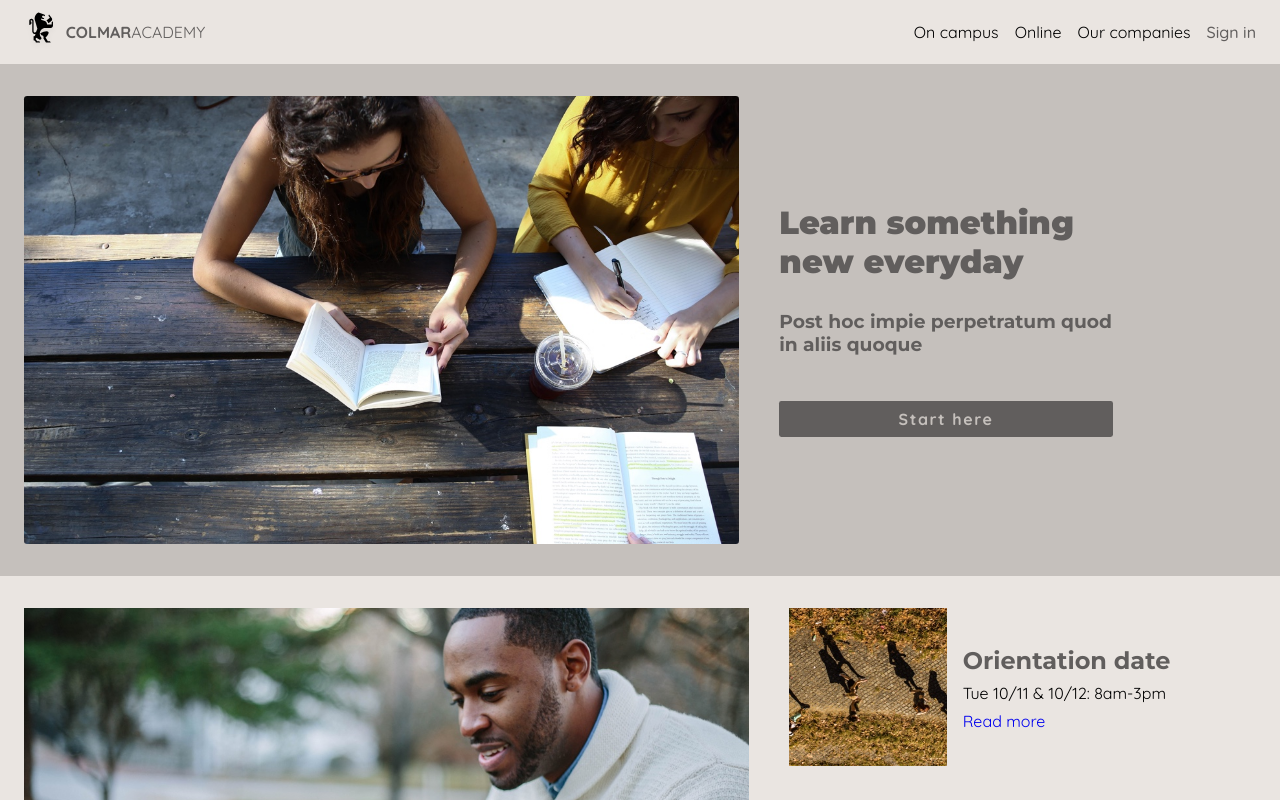
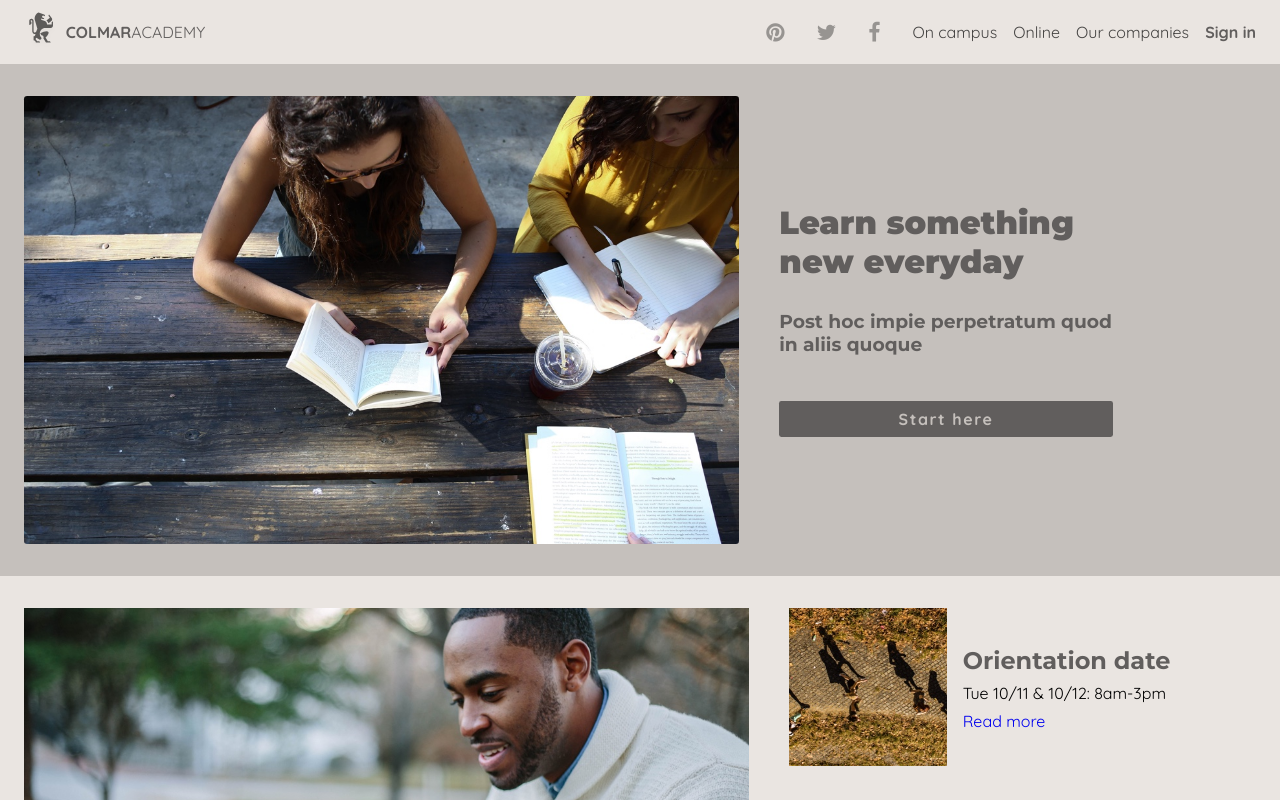
Before and after one commit to DanyBoucher/08_01_Capstone-Colmar_Academy, a plain HTML site: page index.html in a window 1280 px wide. Shown: the top 800 px of the page. Drawn offline with nearby package versions, Linux system fonts and the light colour scheme.

Commit message:
Add social media in the header, logo's colmar is paler

```diff
--- a/index.html
+++ b/index.html
@@ -30,14 +30,26 @@
         </div>
 
         <!-- NAVIGATOR -->
-        <nav>
-          <ul>
-            <li>On campus</li>
-            <li>Online</li>
-            <li>Our companies</li>
-            <li id="bold" >Sign in</li>
-          </ul>
-        </nav>
+
+        <!-- <div class="top-right-header"> -->
+          <nav>
+            <ul>
+              <li class="social-medias"><i class="fa fa-pinterest fa-lg"></i></li>
+              <li class="social-medias"><i class="fa fa-twitter fa-lg"></i></li>
+              <li class="social-medias"><i class="fa fa-facebook fa-lg"></i></li>
+              <li class="paler">On campus</li>
+              <li class="paler">Online</li>
+              <li class="paler">Our companies</li>
+              <li id="bold" >Sign in</li>
+            </ul>
+          </nav>
+          <!-- <div class="social-medias">
+            <ul>
+
+            </ul>
+          </div>
+        </div> -->
+
       </header>
     </div>
   </div>
@@ -253,9 +265,9 @@
 
           <!-- FOOTER - MIDDLE SECTION -->
           <ul>
-            <li><i class="fa fa-pinterest"></i></li>
-            <li><i class="fa fa-twitter"></i></li>
-            <li><i class="fa fa-facebook"></i></li>
+            <li><i class="fa fa-pinterest fa-lg"></i></li>
+            <li><i class="fa fa-twitter fa-lg"></i></li>
+            <li><i class="fa fa-facebook fa-lg"></i></li>
           </ul>
 
           <!-- FOOTER - RIGHT SECTION - NAVIGATOR -->
--- a/resources/css/style.css
+++ b/resources/css/style.css
@@ -39,6 +39,24 @@ footer {
   font-family: "Cormorant Garamond", serif;
 }
 
+/* .top-right-header {
+  padding-top: 1.375rem;
+} */
+
+.social-medias {
+  opacity: 0.35;
+  padding-right: 1rem;
+}
+
+.paler {
+  opacity: 0.7;
+}
+
+/* .social-medias ul li {
+  padding-left: 1.25rem;
+  padding-top: 1rem;
+} */
+
 #company-bold {
   font-weight: 700;
   color: #615e5d;
@@ -49,7 +67,7 @@ footer {
 }
 
 #bold {
-  font-weight: 500;
+  font-weight: 600;
   color: #615e5d;
 }
 
@@ -97,7 +115,7 @@ footer {
 .logo img {
   height: 2.5rem;
   padding-right: .5rem;
-  color: red;
+  opacity: 0.6;
 }
 
 nav ul {
```
Also changed, not shown: 1 other file.
